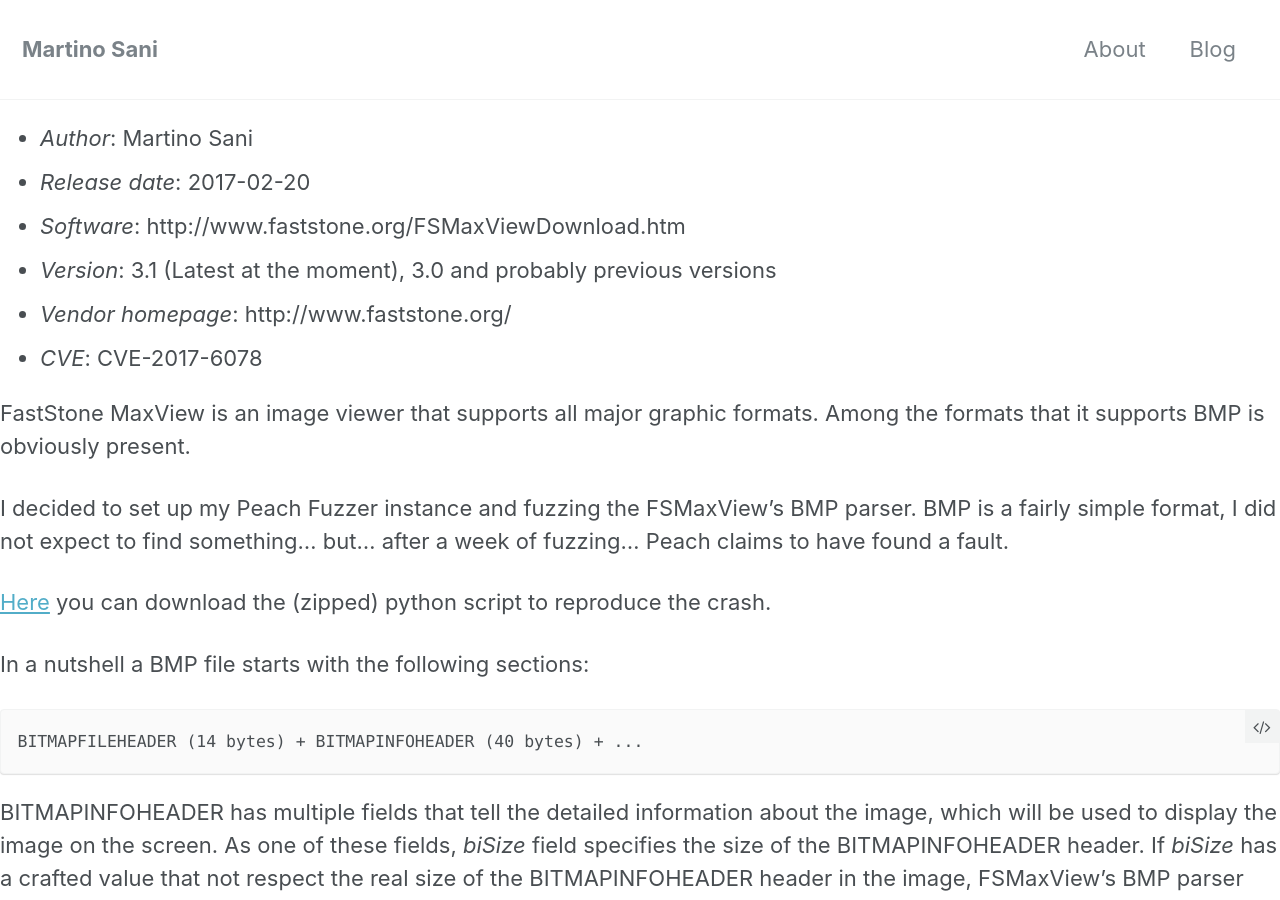
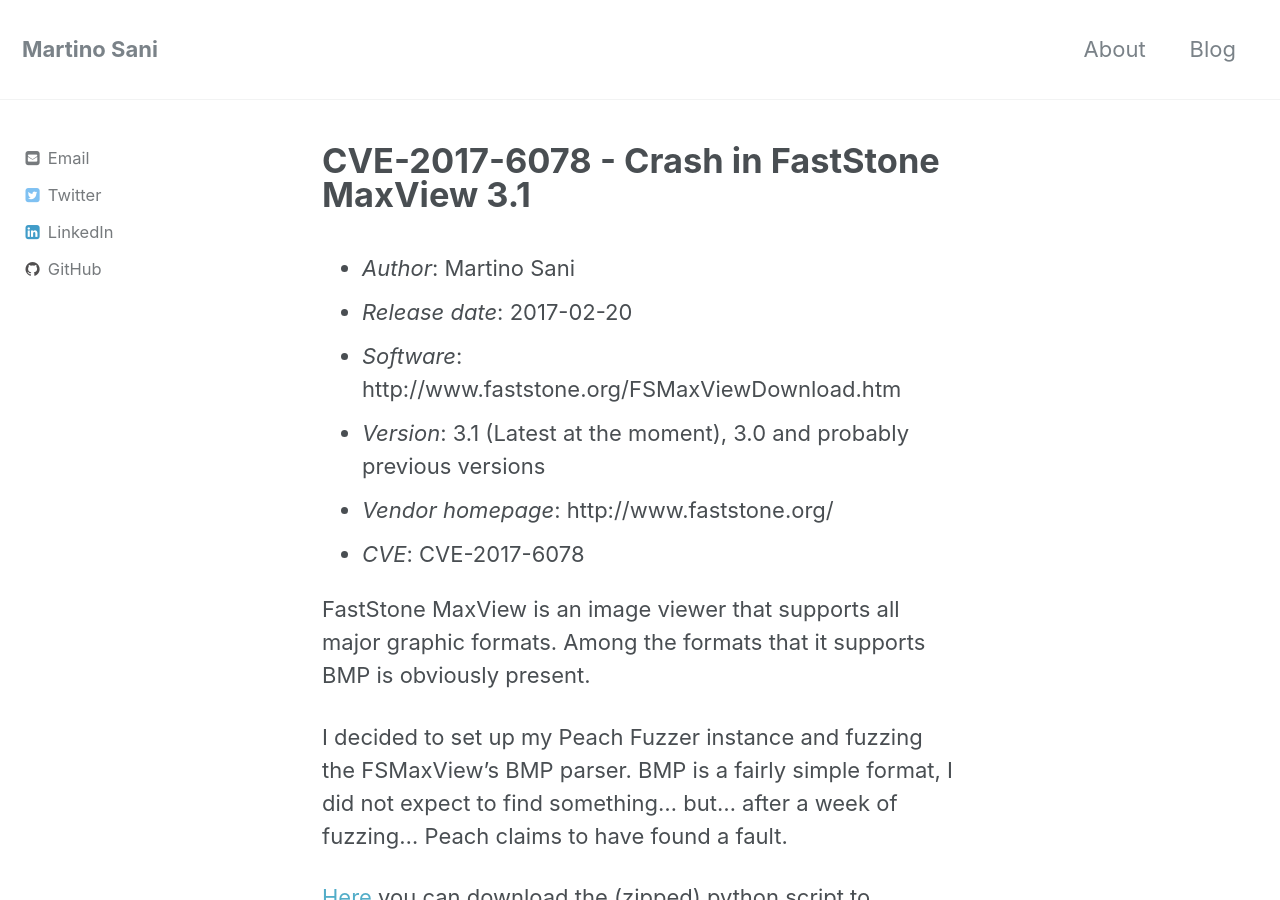
Before and after one commit to ilsani/ilsani.github.io, a Jekyll site: the page built from _posts/2017-08-12-cve2017-6078-fastone-maxview.md, in a window 1280 px wide and 900 px high. Built offline with Jekyll 4.4.1, drawn with Linux system fonts in a browser that asks for light colours; our own code applies the rules of GitHub Pages for plain Markdown files; some of the changed text lies outside the part shown.

Commit message:
refactor

```diff
--- a/_config.yml
+++ b/_config.yml
@@ -245,7 +245,9 @@
 
   - scope:
       path: ""
+      type: posts
     values:
+      layout: single
       author_profile: true
       read_time: false
       comments: false
```
